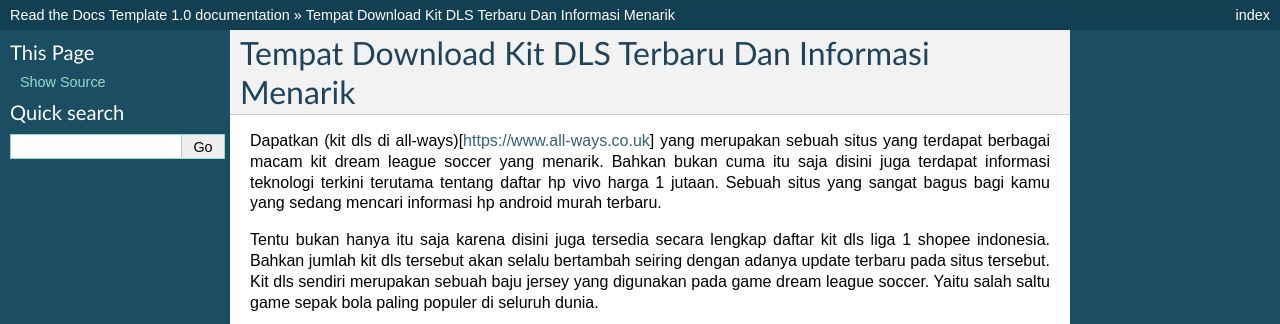
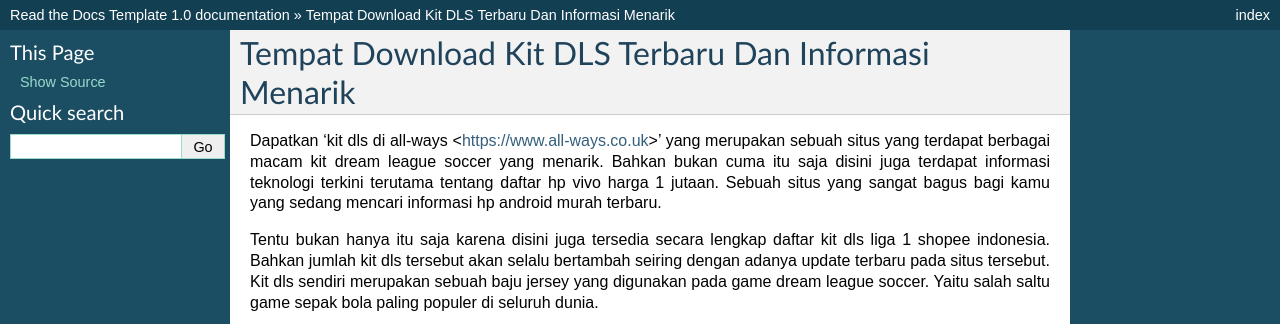
Before and after one commit to delsvira/game, a Sphinx documentation site: the page built from docs/index.rst, in a window 1280 px wide. Shown: the top 324 px of the page. Built offline with Sphinx 7.4.7, drawn with Linux system fonts in a browser that asks for light colours.

```diff
--- a/docs/index.rst
+++ b/docs/index.rst
@@ -6,7 +6,7 @@
 Tempat Download Kit DLS Terbaru Dan Informasi Menarik
 ========
 
-Dapatkan (kit dls di all-ways)[https://www.all-ways.co.uk] yang merupakan sebuah situs yang terdapat berbagai macam kit dream league soccer yang menarik. Bahkan bukan cuma itu saja disini juga terdapat informasi teknologi terkini terutama tentang daftar hp vivo harga 1 jutaan. Sebuah situs yang sangat bagus bagi kamu yang sedang mencari informasi hp android murah terbaru.
+Dapatkan 'kit dls di all-ways <https://www.all-ways.co.uk>' yang merupakan sebuah situs yang terdapat berbagai macam kit dream league soccer yang menarik. Bahkan bukan cuma itu saja disini juga terdapat informasi teknologi terkini terutama tentang daftar hp vivo harga 1 jutaan. Sebuah situs yang sangat bagus bagi kamu yang sedang mencari informasi hp android murah terbaru.
 
 Tentu bukan hanya itu saja karena disini juga tersedia secara lengkap daftar kit dls liga 1 shopee indonesia. Bahkan jumlah kit dls tersebut akan selalu bertambah seiring dengan adanya update terbaru pada situs tersebut. Kit dls sendiri merupakan sebuah baju jersey yang digunakan pada game dream league soccer. Yaitu salah saltu game sepak bola paling populer di seluruh dunia.
 
```
